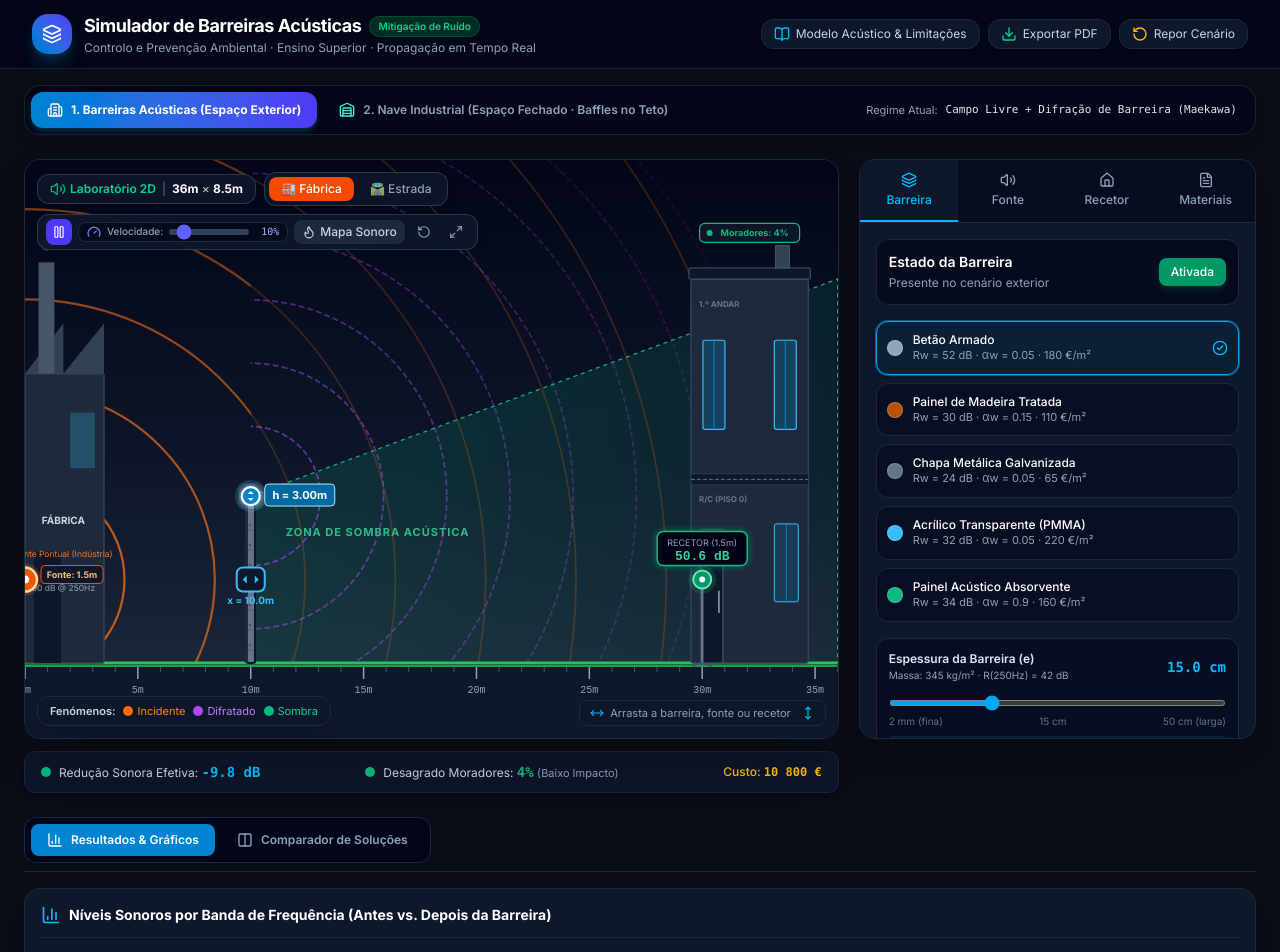
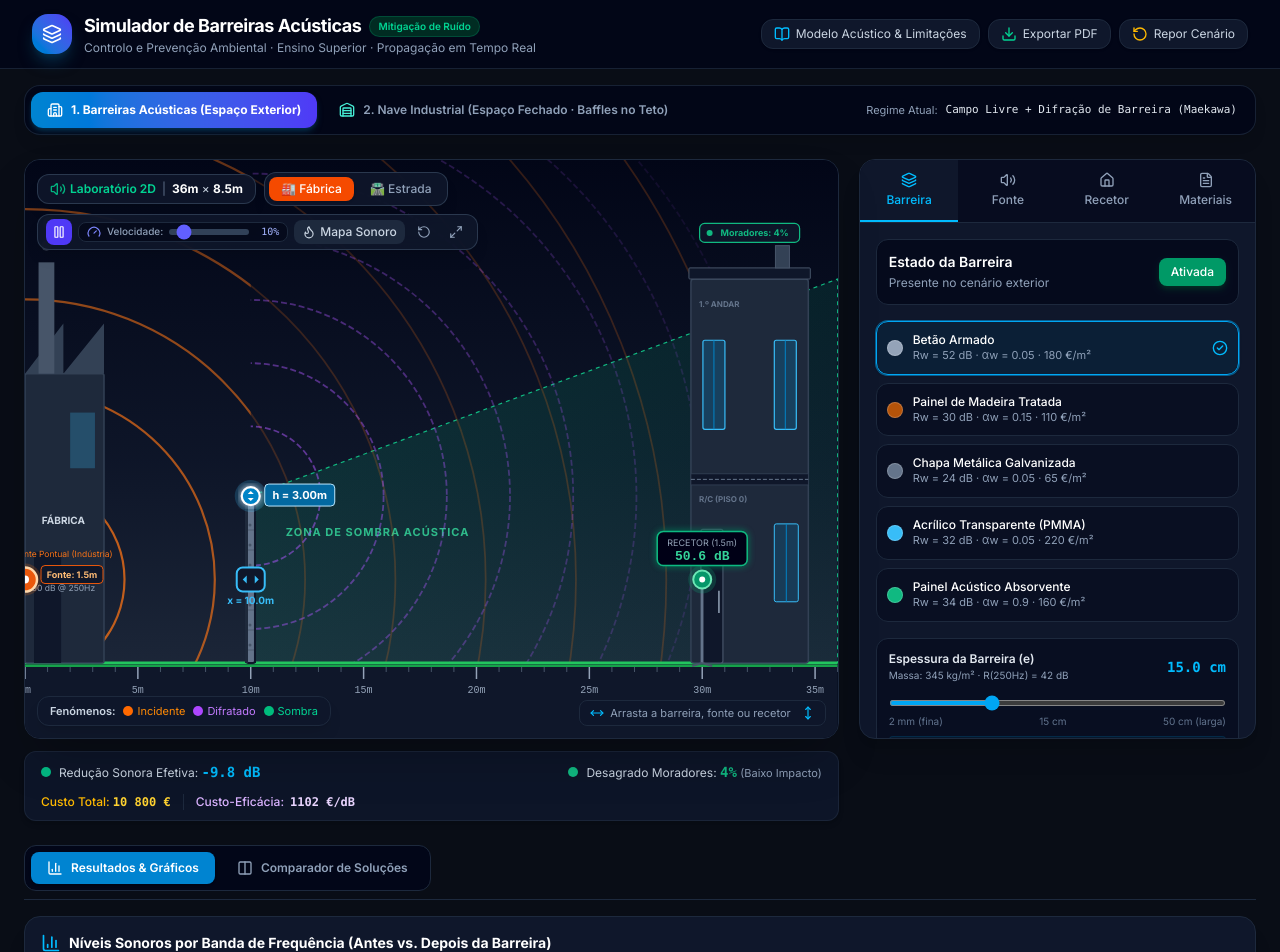
Before and after one commit to bmsasilva/app-cpa-barreiras-acusticas, a React (Vite) app: page / in a window 1280 px wide. Shown: the top 952 px of the page. Built offline with nearby package versions, Linux system fonts and the light colour scheme.

Commit message:
feat: adicionar indicador de custo-eficacia expresso em EUR/dB na barra de resultados e comparador

```diff
--- a/src/App.tsx
+++ b/src/App.tsx
@@ -283,6 +283,9 @@ export function App() {
     doc.text(`- Perda por Transmissão Efetiva (R): ${result.materialTransmissionLoss} dB (Lei da Massa)`, 16, 126);
     doc.text(`- Desagrado dos Moradores (Impacto Visual): ${result.residentAnnoyance.score}% (${result.residentAnnoyance.label} | Distância Fachada: ${result.residentAnnoyance.distanceToFacadeM}m)`, 16, 132);
     doc.text(`- Custo Fictício Estimado: ${result.totalCostEuro} € (Área: ${result.totalAreaM2} m²)`, 16, 138);
+    if (result.costEffectivenessEuroPerDb !== null) {
+      doc.text(`- Custo-Eficácia: ${result.costEffectivenessEuroPerDb} €/dB`, 16, 144);
+    }
 
     doc.setFontSize(9);
     doc.setTextColor(100, 116, 139);
@@ -437,8 +440,19 @@ export function App() {
                     </span>
                   </div>
 
-                  <div className="text-amber-400 font-medium">
-                    Custo: <strong className="font-mono">{result.totalCostEuro.toLocaleString('pt-PT')} €</strong>
+                  <div className="flex items-center gap-3">
+                    <div className="text-amber-400 font-medium">
+                      Custo Total: <strong className="font-mono text-amber-300">{result.totalCostEuro.toLocaleString('pt-PT')} €</strong>
+                    </div>
+
+                    <div className="text-purple-300 font-medium border-l border-slate-800 pl-3 flex items-center gap-1.5">
+                      <span>Custo-Eficácia:</span>
+                      <strong className="font-mono text-purple-200">
+                        {result.costEffectivenessEuroPerDb !== null
+                          ? `${result.costEffectivenessEuroPerDb.toLocaleString('pt-PT')} €/dB`
+                          : '— €/dB'}
+                      </strong>
+                    </div>
                   </div>
                 </div>
               </div>
--- a/src/acoustics/physicsEngine.ts
+++ b/src/acoustics/physicsEngine.ts
@@ -371,6 +371,13 @@ export function calculateAcoustics(
   // Cálculo da desagradabilidade visual / aceitação social dos moradores
   const residentAnnoyance = calculateResidentAnnoyance(barrier, receiver, barrier.materialId);
 
+  const netReductionRound = Number(netReduction.toFixed(1));
+  const roundedCost = Math.round(totalCostEuro);
+  const costEffectivenessEuroPerDb =
+    barrierIsActive && netReductionRound > 0.05
+      ? Math.round(roundedCost / netReductionRound)
+      : null;
+
   return {
     sourceType: sType,
     d0: Number(d0.toFixed(2)),
@@ -388,7 +395,7 @@ export function calculateAcoustics(
     levelDiffracted: Number(levelDiffracted.toFixed(1)),
     levelTransmitted: Number(levelTransmitted.toFixed(1)),
     levelWithBarrier: Number(levelWithBarrier.toFixed(1)),
-    netReduction: Number(netReduction.toFixed(1)),
+    netReduction: netReductionRound,
 
     levelFreeFieldA: Number(levelFreeFieldA.toFixed(1)),
     levelWithBarrierA: Number(levelWithBarrierA.toFixed(1)),
@@ -396,7 +403,8 @@ export function calculateAcoustics(
 
     spectrum,
     totalAreaM2: Number(totalAreaM2.toFixed(1)),
-    totalCostEuro: Math.round(totalCostEuro),
+    totalCostEuro: roundedCost,
+    costEffectivenessEuroPerDb,
     residentAnnoyance,
 
     effectiveThicknessM: Number(thicknessM.toFixed(3)),
--- a/src/acoustics/types.ts
+++ b/src/acoustics/types.ts
@@ -136,6 +136,7 @@ export interface AcousticCalculationResult {
   // Métricas económicas
   totalAreaM2: number;
   totalCostEuro: number;
+  costEffectivenessEuroPerDb: number | null; // Custo-eficácia (€/dB de atenuação acústica)
 
   // Impacto visual e aceitação social dos moradores
   residentAnnoyance: ResidentAnnoyance;
--- a/src/components/SolutionsComparison.tsx
+++ b/src/components/SolutionsComparison.tsx
@@ -116,6 +116,7 @@ export const SolutionsComparison: React.FC<SolutionsComparisonProps> = ({
               <th className="py-2.5 px-3">Redução (ΔL)</th>
               <th className="py-2.5 px-3">Isolamento (R)</th>
               <th className="py-2.5 px-3">Custo Fictício</th>
+              <th className="py-2.5 px-3">Custo-Eficácia</th>
               <th className="py-2.5 px-3 text-right">Ações</th>
             </tr>
           </thead>
@@ -140,6 +141,11 @@ export const SolutionsComparison: React.FC<SolutionsComparisonProps> = ({
               <td className="py-2.5 px-3 font-mono text-amber-400">
                 {currentResult.totalCostEuro.toLocaleString('pt-PT')} €
               </td>
+              <td className="py-2.5 px-3 font-mono text-purple-300 font-semibold">
+                {currentResult.costEffectivenessEuroPerDb !== null
+                  ? `${currentResult.costEffectivenessEuroPerDb.toLocaleString('pt-PT')} €/dB`
+                  : '—'}
+              </td>
               <td className="py-2.5 px-3 text-right text-slate-400">Em edição</td>
             </tr>
 
@@ -149,7 +155,7 @@ export const SolutionsComparison: React.FC<SolutionsComparisonProps> = ({
                 return (
                   <tr key={slot} className="text-slate-500 italic">
                     <td className="py-2.5 px-3 font-bold text-slate-500">Slot {slot}</td>
-                    <td colSpan={7} className="py-2.5 px-3">
+                    <td colSpan={8} className="py-2.5 px-3">
                       Slot vazio. Clica em "Guardar como: Slot {slot}" para registar a solução atual.
                     </td>
                     <td className="py-2.5 px-3 text-right">-</td>
@@ -180,6 +186,11 @@ export const SolutionsComparison: React.FC<SolutionsComparisonProps> = ({
                   <td className="py-2.5 px-3 font-mono">{sol.result.materialTransmissionLoss} dB</td>
                   <td className="py-2.5 px-3 font-mono text-amber-400">
                     {sol.result.totalCostEuro.toLocaleString('pt-PT')} €
+                  </td>
+                  <td className="py-2.5 px-3 font-mono text-purple-300 font-semibold">
+                    {sol.result.costEffectivenessEuroPerDb !== null
+                      ? `${sol.result.costEffectivenessEuroPerDb.toLocaleString('pt-PT')} €/dB`
+                      : '—'}
                   </td>
                   <td className="py-2.5 px-3 text-right">
                     <div className="flex items-center justify-end gap-1.5">
@@ -286,6 +297,14 @@ export const SolutionsComparison: React.FC<SolutionsComparisonProps> = ({
                     {sol1Data.result.totalCostEuro.toLocaleString('pt-PT')} €
                   </span>
                 </div>
+                <div className="flex justify-between text-slate-300">
+                  <span>Custo-Eficácia:</span>
+                  <span className="font-mono font-bold text-purple-300">
+                    {sol1Data.result.costEffectivenessEuroPerDb !== null
+                      ? `${sol1Data.result.costEffectivenessEuroPerDb.toLocaleString('pt-PT')} €/dB`
+                      : '—'}
+                  </span>
+                </div>
               </div>
             ) : (
               <div className="text-slate-500 py-3 text-center">Nenhuma solução guardada neste slot.</div>
@@ -325,6 +344,14 @@ export const SolutionsComparison: React.FC<SolutionsComparisonProps> = ({
                     {sol2Data.result.totalCostEuro.toLocaleString('pt-PT')} €
                   </span>
                 </div>
+                <div className="flex justify-between text-slate-300">
+                  <span>Custo-Eficácia:</span>
+                  <span className="font-mono font-bold text-purple-300">
+                    {sol2Data.result.costEffectivenessEuroPerDb !== null
+                      ? `${sol2Data.result.costEffectivenessEuroPerDb.toLocaleString('pt-PT')} €/dB`
+                      : '—'}
+                  </span>
+                </div>
               </div>
             ) : (
               <div className="text-slate-500 py-3 text-center">Nenhuma solução guardada neste slot.</div>
```
Also changed, not shown: 1 other file (tests, documents, lock files or other folders).
